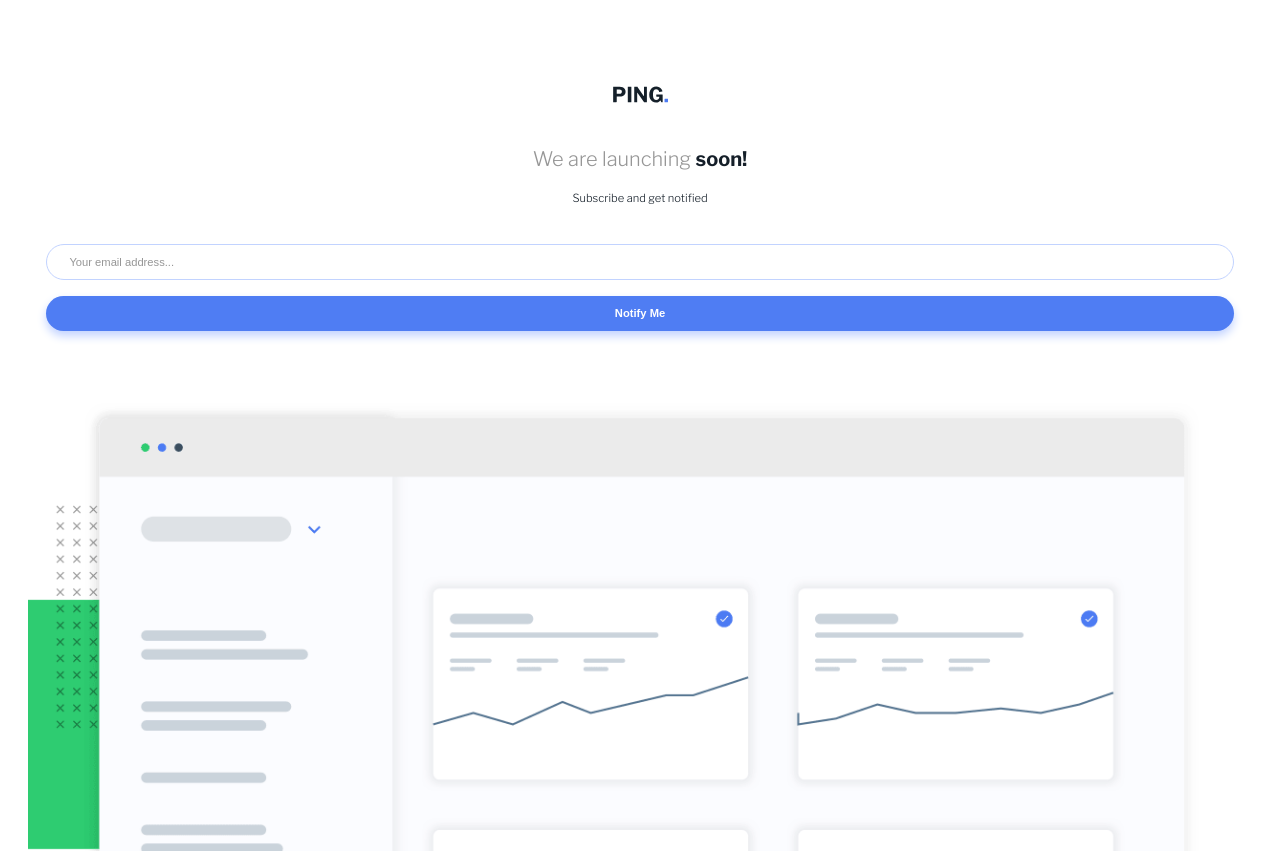
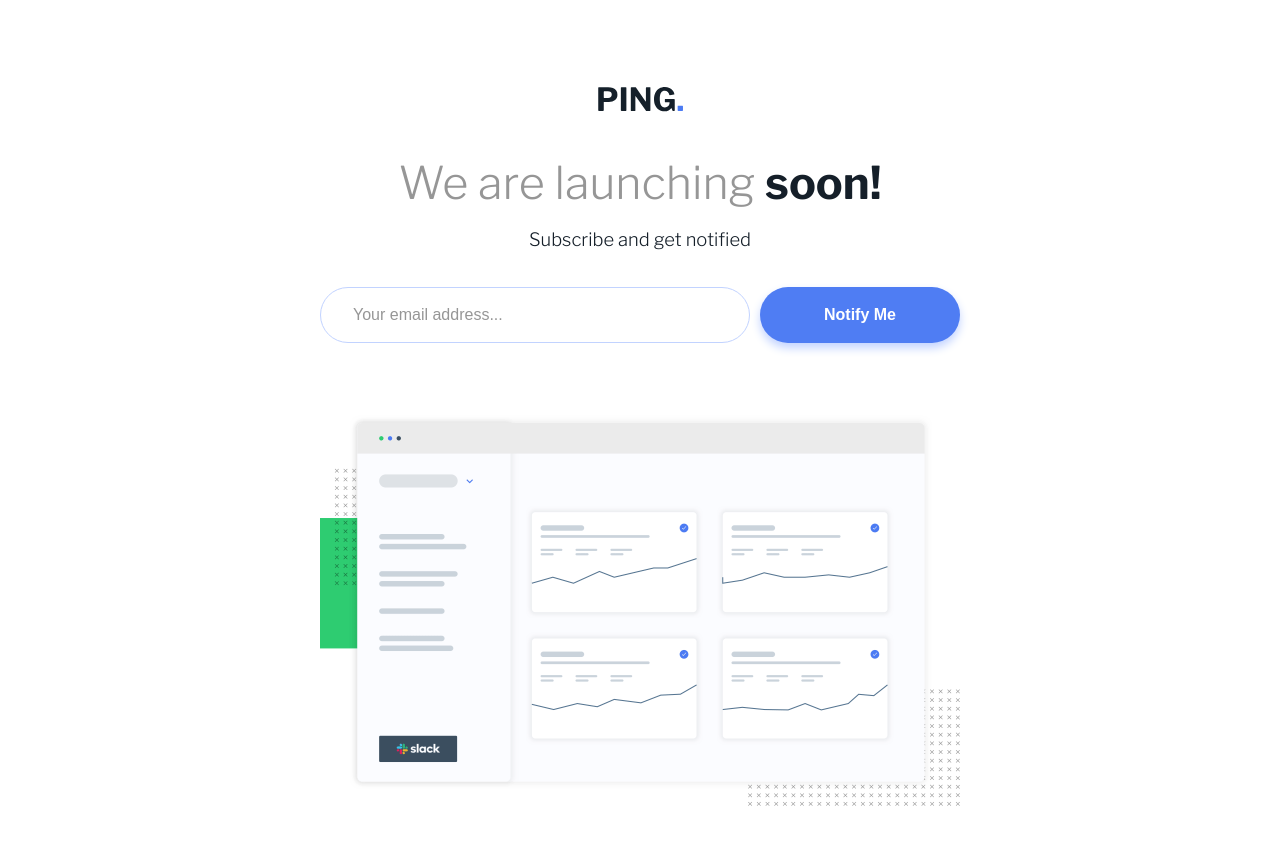
Before and after one commit to marisudris/frontend-mentor-ping-coming-soon-page, a plain HTML site: page index.html in a window 1280 px wide. Shown: the top 851 px of the page. Drawn offline with nearby package versions, Linux system fonts and the light colour scheme.

Commit message:
Finished desktop styles

```diff
--- a/index.html
+++ b/index.html
@@ -22,7 +22,7 @@
       <h1 class="title">We are launching <span class="accent">soon!</span></h1>
 
       <p class="header__byline">Subscribe and get notified</p>
-      <form class="form js-form" action="">
+      <form class="form js-form" action="" novalidate>
         <input
           class="input-text"
           type="email"
@@ -30,6 +30,14 @@
           aria-label="Your Email Address"
           placeholder="Your email address..."
         />
+        <p
+          class="input-warning js-warning"
+          id="email-error"
+          role="alert"
+          hidden
+        >
+          Please provide a valid email address
+        </p>
         <button class="button" type="submit">Notify Me</button>
       </form>
     </header>
--- a/style.css
+++ b/style.css
@@ -41,17 +41,32 @@
   font-family: "Libre Franklin", sans-serif;
   display: grid;
   grid-template-rows: auto 1fr auto;
+  justify-content: center;
   min-height: 100vh;
+  margin: 0 1.75em;
 }
 
 .header {
-  margin: 5.375em 2.875em 4.5em;
+  max-width: 640px;
+  margin: 5.375em 1.125em 4.5em;
   text-align: center;
+}
+
+@media (min-width: 600px) {
+  .header {
+    margin-inline: 0;
+  }
 }
 
 .logo {
   width: 55px;
   margin-bottom: 2.75em;
+}
+
+@media (min-width: 600px) {
+  .logo {
+    width: 85px;
+  }
 }
 
 .title {
@@ -61,35 +76,73 @@
   margin-bottom: 1em;
 }
 
+@media (min-width: 600px) {
+  .title {
+    font-size: 2.8125rem;
+    margin-bottom: 0.4em;
+  }
+}
+
 .header__byline {
   color: var(--clr-very-dark-blue);
   font-size: 0.7rem;
   margin-bottom: 3.5em;
 }
 
+@media (min-width: 600px) {
+  .header__byline {
+    font-size: 1.15rem;
+    margin-bottom: 2em;
+  }
+}
+
 .form {
-  display: flex;
-  flex-direction: column;
+  display: grid;
+  grid-auto-flow: dense;
   gap: 1em 0.625em;
+}
+
+@media (min-width: 600px) {
+  .form {
+    grid-template-columns: 1fr 200px;
+    min-height: 3.5em;
+  }
 }
 
 .input-text {
   font-size: 0.7rem;
+  font-size: clamp(0.7rem, 2vw, 1rem);
+  width: 100%;
   border: 1px solid var(--clr-pale-blue);
-  border-radius: 3em;
+  border-radius: 5em;
   padding: 1em 2em;
 }
 
 .input-text[aria-invalid] {
-  border-color: var(--red);
+  border-color: var(--clr-light-red);
+}
+
+.input-text[aria-invalid]:focus {
+  outline: 2px solid var(--clr-light-red);
 }
 
 .input-text::placeholder {
   color: var(--clr-gray);
 }
 
+.input-warning {
+  grid-column: 1;
+  color: var(--clr-light-red);
+  font-size: 0.6rem;
+  font-size: clamp(0.6rem, 1.5vw, 0.8rem);
+  font-style: italic;
+  margin: -1em 0 -0.75em 2.6em;
+  text-align: start;
+}
+
 .button {
   font-size: 0.7rem;
+  font-size: clamp(0.7rem, 2vw, 1rem);
   font-weight: bold;
   color: white;
   display: inline-flex;
@@ -98,7 +151,7 @@
   padding: 1em 2em;
   background: var(--clr-blue);
   border: none;
-  border-radius: 2em;
+  border-radius: 5em;
   box-shadow: 0 5px 10px 0 var(--clr-pale-blue);
   transition: background 0.2s ease-in-out;
 }
@@ -109,7 +162,7 @@
 }
 
 .main {
-  margin: 0 1.75em;
+  max-width: 640px;
 }
 
 .footer {
```
